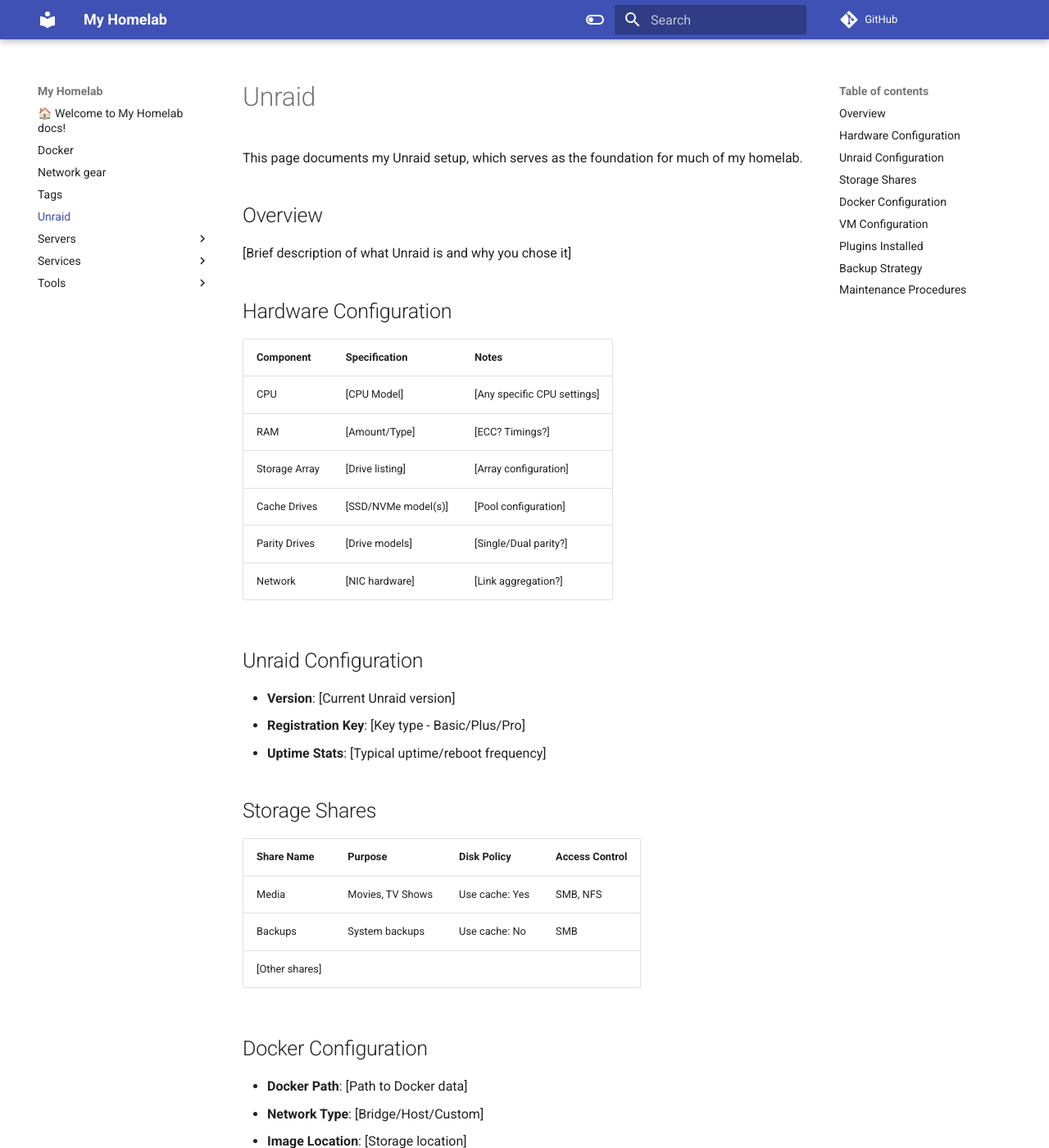
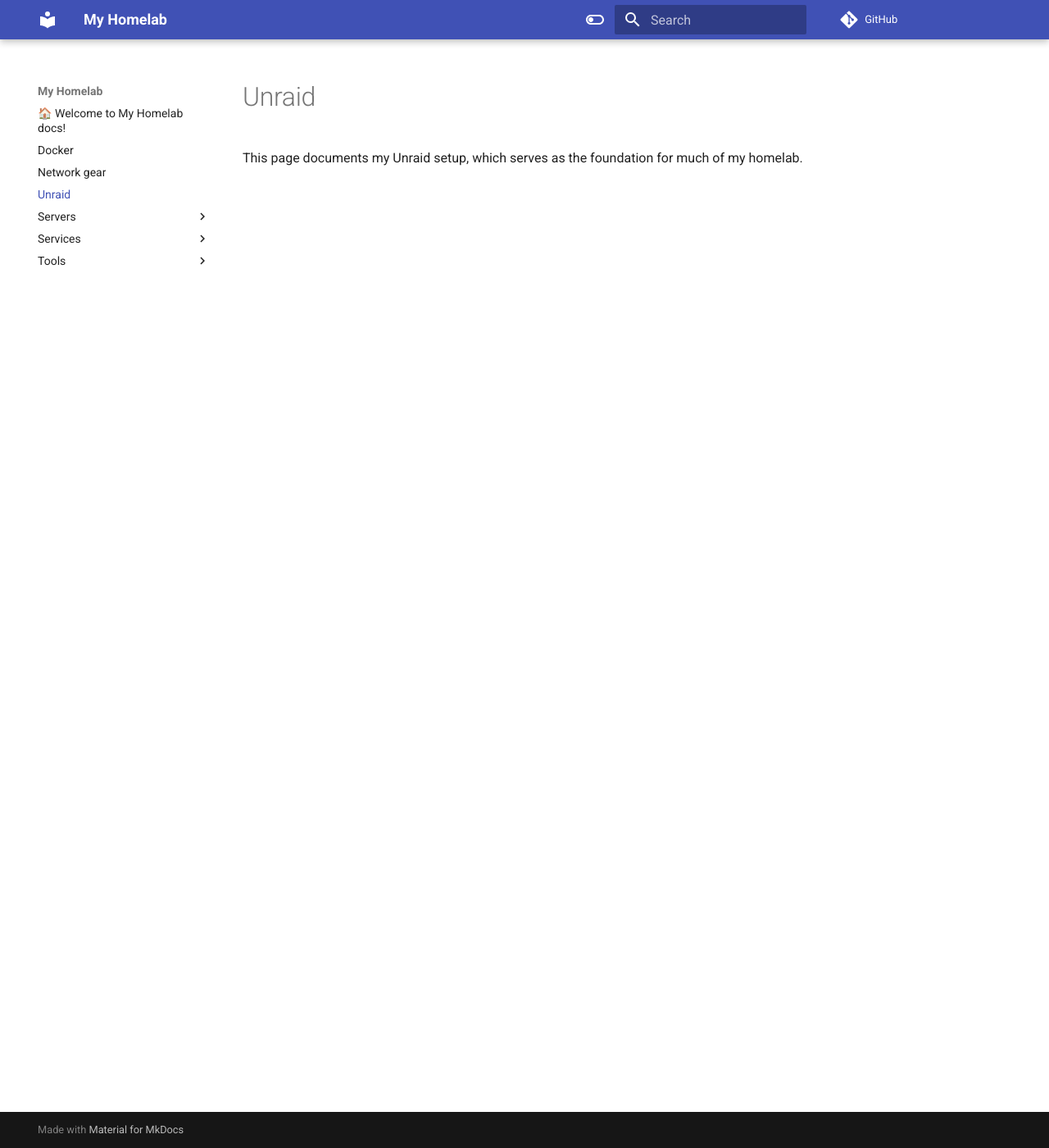
Before and after one commit to DanielSSilva/homelab, an MkDocs documentation site: the page built from docs/unraid.md, in a window 1280 px wide and 1400 px high. Shown: the whole window at 82% size. Built offline with MkDocs 1.6.1 and Material for MkDocs 9.7.7, drawn with Linux system fonts in a browser that asks for light colours; comment, search, counter and statistics services are not loaded; some of the changed text lies outside the part shown.

Commit message:
removed stuff

```diff
--- a/docs/unraid.md
+++ b/docs/unraid.md
@@ -2,68 +2,3 @@
 title: Unraid
 ---
 This page documents my Unraid setup, which serves as the foundation for much of my homelab.
-
-## Overview
-
-[Brief description of what Unraid is and why you chose it]
-
-## Hardware Configuration
-
-| Component | Specification | Notes |
-|-----------|---------------|-------|
-| CPU | [CPU Model] | [Any specific CPU settings] |
-| RAM | [Amount/Type] | [ECC? Timings?] |
-| Storage Array | [Drive listing] | [Array configuration] |
-| Cache Drives | [SSD/NVMe model(s)] | [Pool configuration] |
-| Parity Drives | [Drive models] | [Single/Dual parity?] |
-| Network | [NIC hardware] | [Link aggregation?] |
-
-## Unraid Configuration
-
-- **Version**: [Current Unraid version]
-- **Registration Key**: [Key type - Basic/Plus/Pro]
-- **Uptime Stats**: [Typical uptime/reboot frequency]
-
-## Storage Shares
-
-| Share Name | Purpose | Disk Policy | Access Control |
-|------------|---------|-------------|----------------|
-| Media | Movies, TV Shows | Use cache: Yes | SMB, NFS |
-| Backups | System backups | Use cache: No | SMB |
-| [Other shares] | | | |
-
-## Docker Configuration
-
-- **Docker Path**: [Path to Docker data]
-- **Network Type**: [Bridge/Host/Custom]
-- **Image Location**: [Storage location]
-
-## VM Configuration
-
-- **CPU Isolation**: [CPUs reserved for VMs]
-- **Memory Allocation**: [RAM reserved]
-- **VM storage**: [VDisk location]
-- **Active VMs**:
-  - [VM 1]: [Purpose, resources]
-  - [VM 2]: [Purpose, resources]
-
-## Plugins Installed
-
-| Plugin | Version | Purpose |
-|--------|---------|---------|
-| Dynamix System Stats | [version] | System monitoring |
-| [Other plugins] | | |
-
-## Backup Strategy
-
-- **Array Data**: [How array data is backed up]
-- **Appdata**: [How docker data is backed up]
-- **System Config**: [Unraid config backup]
-- **Schedule**: [Backup frequency]
-
-## Maintenance Procedures
-
-- **Parity Checks**: [Frequency and schedule]
-- **Array Operations**: [How array operations are scheduled]
-- **Update Process**: [Update procedures and testing]
-- **Monitoring**: [How system is monitored]
```
Also changed, not shown: docs/servers/Mac Mini M4/Mac Mini M4.md (+1 -1 lines), docs/servers/Mac Mini M4/Software.md (+1 -1 lines), docs/services/Immich.md (deleted, +0 -3 lines), docs/services/home-assistant/devices/lighting.md (deleted, +0 -62 lines), docs/services/home-assistant/devices/sensors.md (deleted, +0 -71 lines), docs/services/index.md (deleted, +0 -29 lines), docs/tools/index.md (deleted, +0 -31 lines), docs/.obsidian/app.json, docs/.obsidian/workspace.json, docs/services/Hoarder.md (added), docs/services/Home Assistant.md (renamed from docs/services/home-assistant/Home Assistant.md), docs/services/N8N.md (added), docs/services/OpenWebUI.md (added), docs/services/VSCodeServer.md (added), 1 more files.
